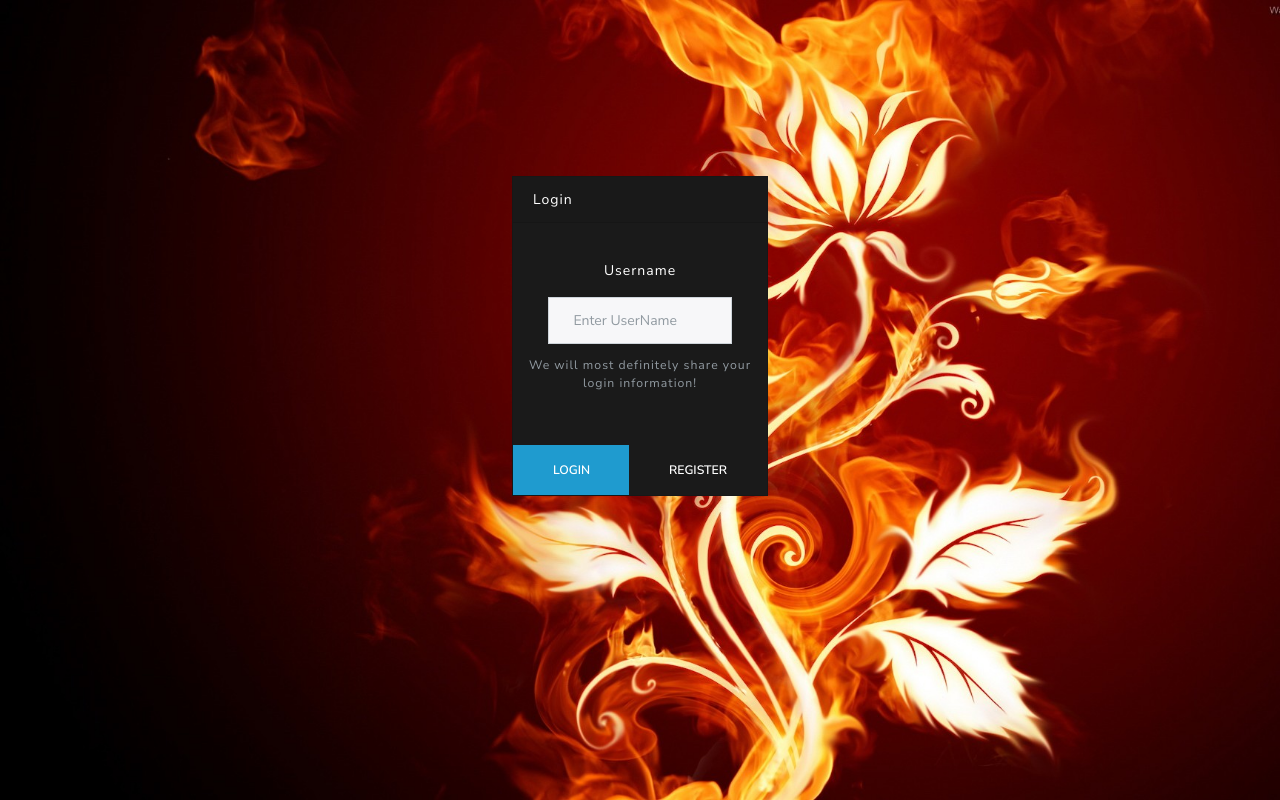
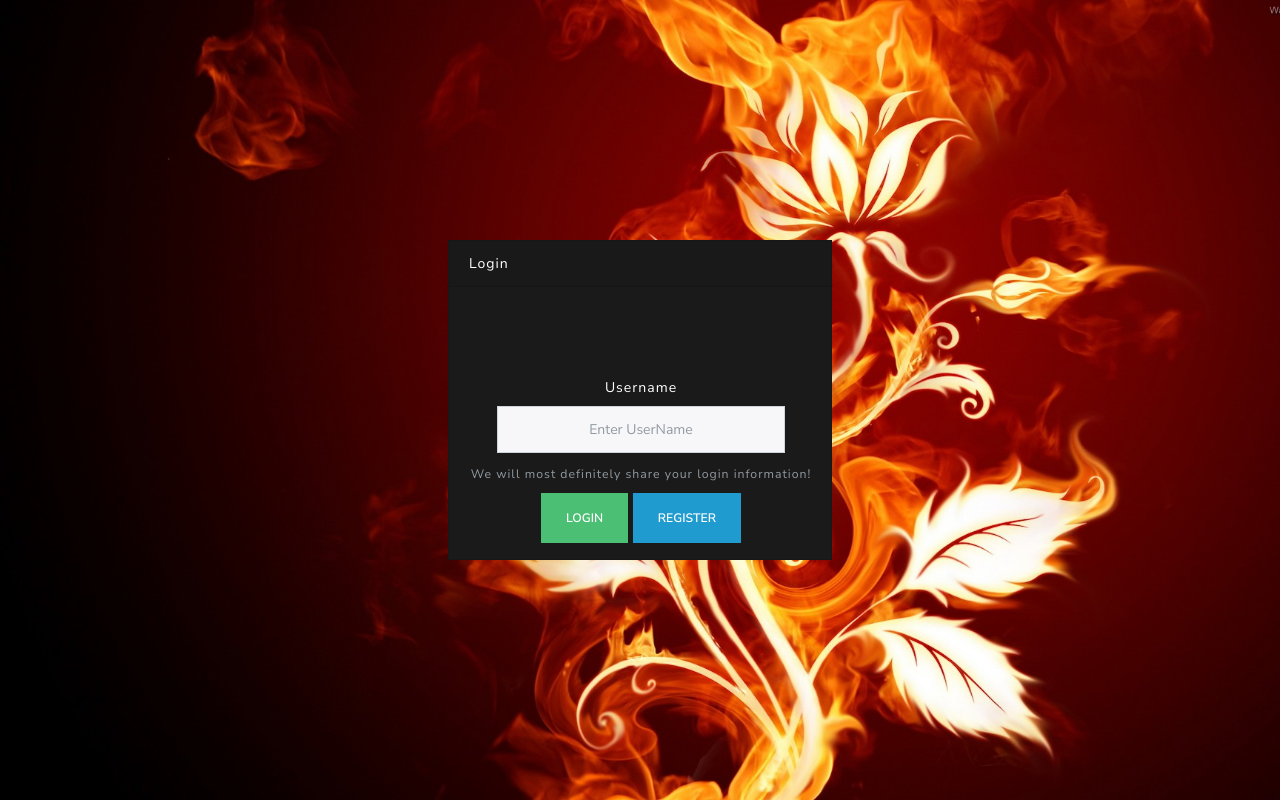
Before and after one commit to dfahn03/Posts-Against-Humanity, a website with bundled scripts: page client/index.html in a window 1280 px wide. Built offline with nearby package versions, Linux system fonts and the light colour scheme.

Commit message:
organizing styling and fixing

```diff
--- a/app/DB/dbconfig.js
+++ b/app/DB/dbconfig.js
@@ -1,6 +1,6 @@
 import mongoose from 'mongoose'
 
-const connectionString = 'mongodb+srv://student:student@cluster0-wtsis.mongodb.net/posts-against-humanity?retryWrites=true&w=majority'
+const connectionString = 'mongodb+srv://student:student@hackathon-1-wtsis.mongodb.net/posts-against-humanity?retryWrites=true&w=majority'
 let connection = mongoose.connection
 mongoose.connect(connectionString, {
   useNewUrlParser: true
--- a/client/assets/stylesheet/style.css
+++ b/client/assets/stylesheet/style.css
@@ -14,9 +14,25 @@ body {
 }
 
 #card {
-  margin-top: 22vh;
-height: 40vh;
-width: 20vw;
+  margin-top: 30vh;
+  height: 40vh;
+  width: 30vw;
+}
+.login-form{
+  height: 100%;
+  width: 30vw;
+  display: flex;
+  flex-direction: column;
+  justify-content: space-between;
+}
+.login-username {
+  margin-bottom: 0px;
+}
+.form-control {
+  text-align: center;
+}
+.login-comment {
+  margin-bottom: 10px;
 }
 
 #nav-cat {
@@ -54,7 +70,6 @@ width: 20vw;
 .carousel-item {
     display: flex;
 justify-content: space-between;
-  interval: 8000;
 }
 
 #carouselTrendingIndicators {
@@ -150,9 +165,6 @@ text-shadow: 0px 0px 15px #00c3ff,0px 0px 15px #00c3ff,0px 0px 15px #00c3ff;
 opacity: 1;
 }
 
-#UserNameHelp {
-  justify-content: center;
-}
 
 #adventure {
   text-shadow: 0px 0px 5px #00ff80,0px 0px 5px #00ff80;
@@ -165,10 +177,3 @@ opacity: 1;
   color: #fffb00;
   background-color: #00000000;
 }
-
-.login-form{
-  height: 100%;
-  display: flex;
-  flex-direction: column;
-  justify-content: space-between;
-}
--- a/client/index.html
+++ b/client/index.html
@@ -17,37 +17,27 @@
   <div id="login-page">
     <div class="d-flex justify-content-center" style="width: 100%; height: 100%;">
 
-      <div id="card" class="card text-white bg-primary mb-3">
+      <div id="card" class="card text-white bg-primary">
         <form class="login-form" onsubmit="app.controllers.userController.login(event)">
           <div class="card-header">Login</div>
           <fieldset>
-
             <div class="signIn form-group text-center">
-              <label for="InputUserName">Username</label>
+              <label for="InputUserName" class="login-username">Username</label>
               <div class="login-input-container">
                 <input type="UserName" class="form-control" name="name" aria-describedby="UserNameHelp"
                   placeholder="Enter UserName">
               </div>
-              <small id="UserNameHelp" class="form-text text-muted">We
+              <small class="form-text text-muted login-comment">We
                 will most definitely share your login
                 information!</small>
+              <button type="button" class="btn btn-success"
+                onclick="app.controllers.userController.login(event)">Login</button>
+              <button type="button" onclick="app.controllers.userController.register(event)"
+                class="btn btn-info">Register</button>
             </div>
           </fieldset>
-          <div class="btn-group">
-            <button type="submit" class="btn btn-info">Login</button>
-            <button type="button" onclick="app.controllers.userController.register(event)"
-              class="btn btn-primary">Register</button>
-          </div>
         </form>
       </div>
-      </nav>
-      <!-- <span id="search-span">
-        <form class="form-inline my-2 my-lg-0">
-          <input class="form-control mr-sm-2" type="text" placeholder='"Adventure awaits you!"'>
-          <button class="btn btn-secondary my-2 my-sm-0" type="submit">Search</button>
-        </form>
-      </span> -->
-
     </div>
   </div>
 
```
